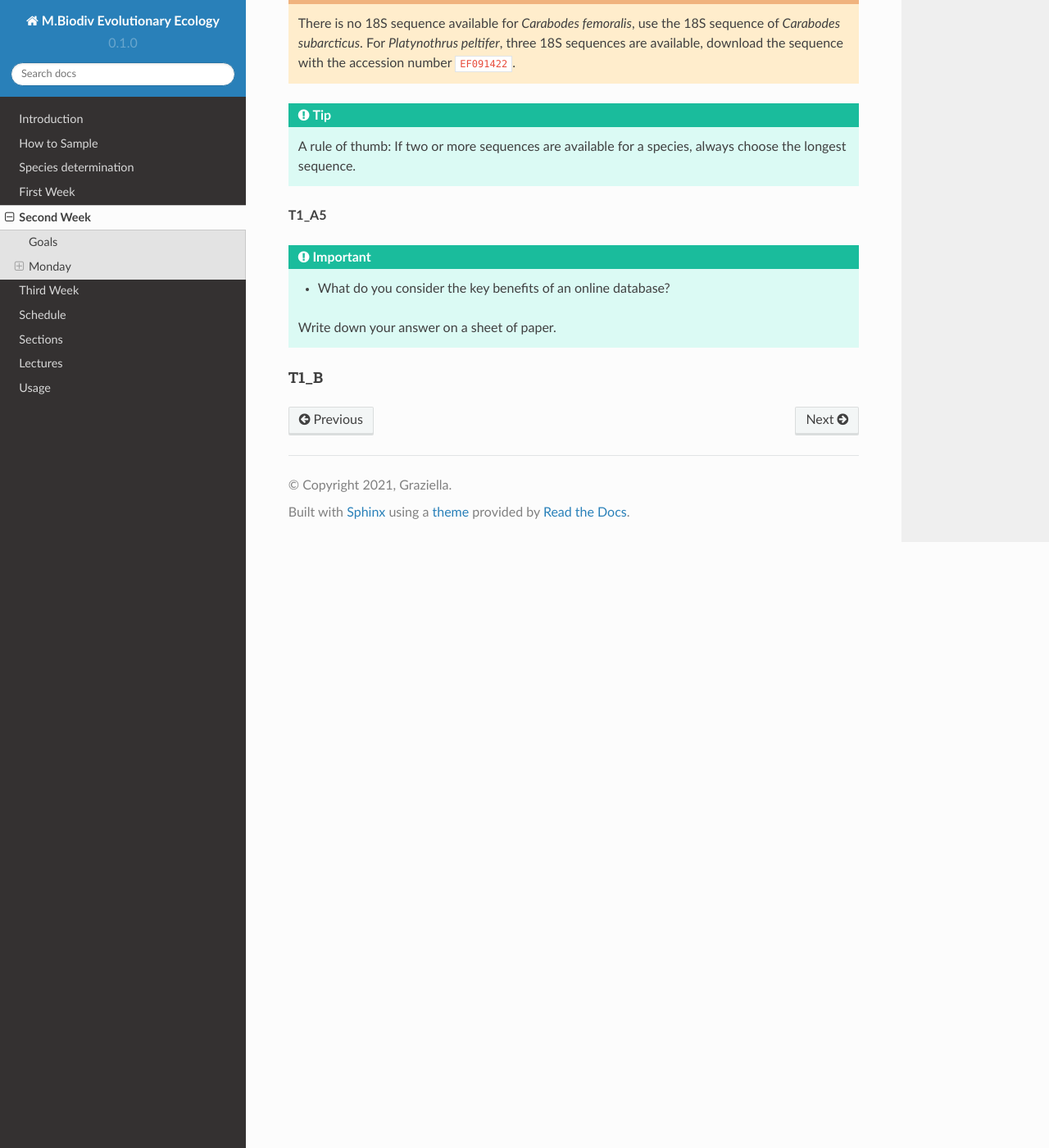
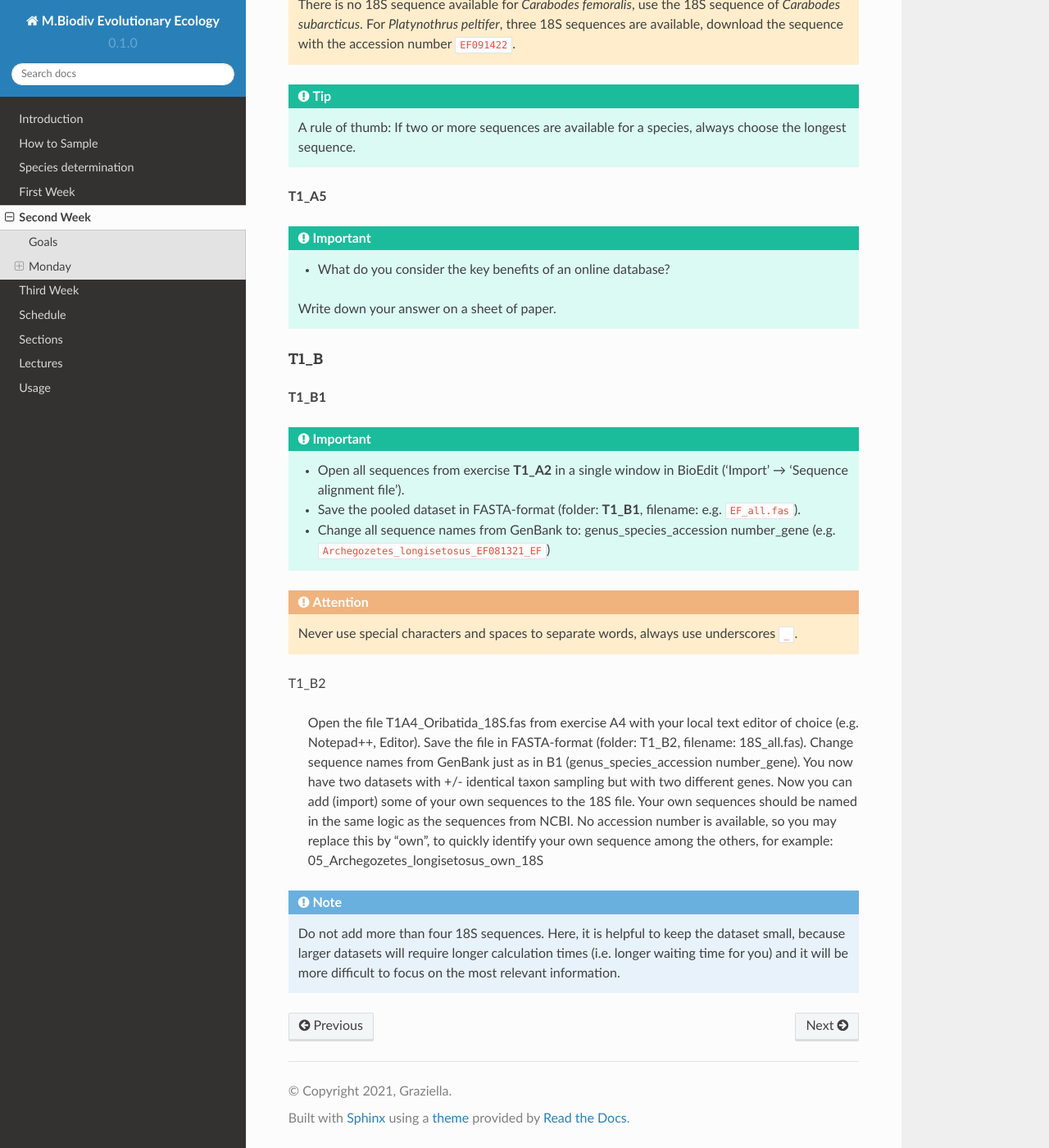
Before and after one commit to bheimbu/evolutionary_ecology, a Sphinx documentation site: the page built from docs/source/second_week.rst, in a window 1280 px wide and 1400 px high, scrolled down 4206 px. Shown: the whole window at 82% size. Built offline with Sphinx 7.4.7 and the Read the Docs theme 2.0.0, drawn with Linux system fonts in a browser that asks for light colours; some of the changed text lies outside the part shown.

Commit message:
Update second_week.rst

```diff
--- a/docs/source/second_week.rst
+++ b/docs/source/second_week.rst
@@ -66,9 +66,8 @@
 .. attention::
   Remember to name consensus sequences correctly, in the following format:
 
-  SampleNumber_*Genus_species*_Gene_Initials.:samp:`fasta`
-
-  for example ``01_Acrogalumna_longisetosa_18S_IS``
+  *SampleNumber_* :samp:`*Genus_species*` _Gene_ :samp:`*Initials*`.fasta
+  for example: ``01_Acrogalumna_longisetosa_18S_IS``
 
 - Check the consensus sequence and correct ambiguous positions
 - Export the consensus sequences
@@ -110,7 +109,7 @@
 Please create a folder on your USB Stick or under C:/ on your ⊞ Win hard drive with the name: **EvolEcol**. All the data from this course goes into this folder. Create a sub folder with the name **T1**, where the exercises of tutorial 1 will be saved. That is, create a new folder named **T1** and the number of the exercise separated with underscore (e.g. **T1_A1**, **T1_A2**, ... ).
 
 .. attention::
-  Never use white space or special characters (e.g., ``ä``, ``ö``, ``ß``, ``.``, ``:``) for sequence or file names; always separate words with underscores ``_``. Most sequence editors and phylogenetic programs are very sensitive when it comes to sequence names and file formats. You will save a lot of time, if your file names are compatible right from the start.
+  Never use space or special characters (e.g., ``ä``, ``.``, ``:``) in sequence or file names; always separate words with underscores ``_``. Most sequence editors and phylogenetic programs are very sensitive when it comes to sequence names and file formats. You will save a lot of time, if your file names are compatible right from the start.
 
 **T1_A1**
 
@@ -121,19 +120,21 @@
 **T1_A2**
 
 .. important::
-  - Download sequences from NCBI with the following accession numbers as separate sequence files in FASTA format.
+  - Download sequences from NCBI with following accession numbers given below as separate sequence files in FASTA format.
   - Remember to change the names of the sequences as follows: Taxon_Gen.fas
   - Read the 'Source Organism' section of the entry and write down the species' names and the major taxonomic group to which they belong (Brachypylina, Desmonomata, Enarthronota, Mixonomata, Palaeosomata, Parhyposomata) in the table next to the respective accession number.
 
-  You can download the file on DoIT! Once you have edited the docx file, upload the finished document.
+  You can download the file containg the accession numbers `here <https://owncloud.gwdg.de/index.php/s/4AgQzz4MhNtuCRf>`_. Once you have edited your spreadsheet, upload the finished document `here <https://owncloud.gwdg.de/index.php/s/sMMflDL2wJxGJv2>`_.
 
 **T1_A3**
 
 .. important::
   - Draw a phylogenetic tree of the six major groups of Oribatida.
-  - Write the name of the major group on the branch and the species' names at the tip.
+  - Write the names of the major groups on the branches and the species' names at the tips.
 
-  Take a picture of your drawing and upload it on DoIT.
+  Take a picture of your drawing and upload it on `owncloud <https://owncloud.gwdg.de/index.php/s/OA626D9jAiUfDrP>`_.
+
+
 
 **T1_A4**
 
@@ -158,3 +159,28 @@
 .. _T1_B:
 T1_B
 """"
+
+**T1_B1**
+
+.. important::
+  - Open all sequences from exercise **T1_A2** in a single window in BioEdit ('Import' → 'Sequence alignment file').
+  - Save the pooled dataset in FASTA-format (folder: **T1_B1**, filename: e.g. ``EF_all.fas``).
+  - Change all sequence names from GenBank to: genus_species_accession number_gene (e.g. ``Archegozetes_longisetosus_EF081321_EF``)
+
+.. attention::
+  Never use special characters and spaces to separate words, always use underscores ``_``.
+
+
+T1_B2
+
+    Open the file T1A4_Oribatida_18S.fas from exercise A4 with your local text editor of choice (e.g. Notepad++, Editor).
+    Save the file in FASTA-format (folder: T1_B2, filename: 18S_all.fas).
+    Change sequence names from GenBank just as in B1 (genus_species_accession number_gene).
+    You now have two datasets with +/- identical taxon sampling but with two different genes.
+    Now you can add (import) some of your own sequences to the 18S file.
+    Your own sequences should be named in the same logic as the sequences from NCBI.
+    No accession number is available, so you may replace this by "own", to quickly identify your own sequence among the others, for example: 05_Archegozetes_longisetosus_own_18S
+
+
+.. note::
+  Do not add more than four 18S sequences. Here, it is helpful to keep the dataset small, because larger datasets will require longer calculation times (i.e. longer waiting time for you) and it will be more difficult to focus on the most relevant information.
```
